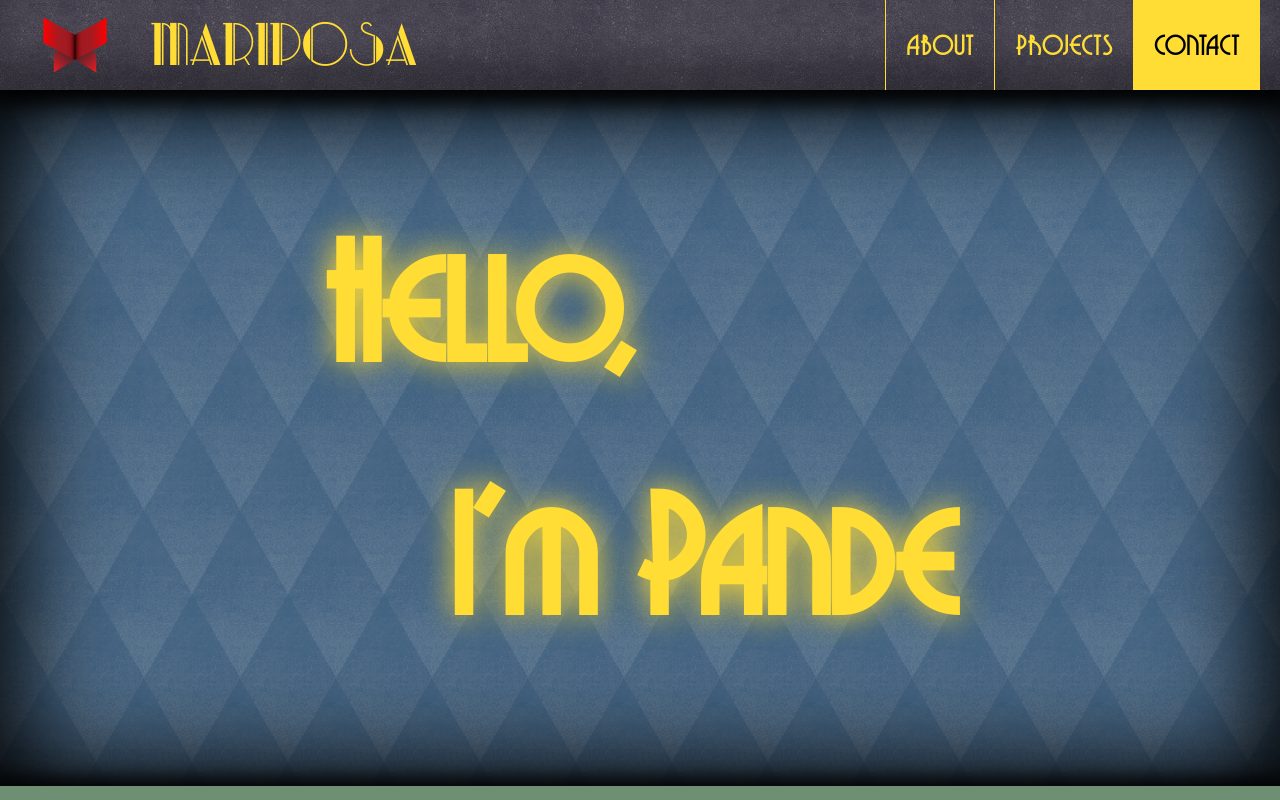
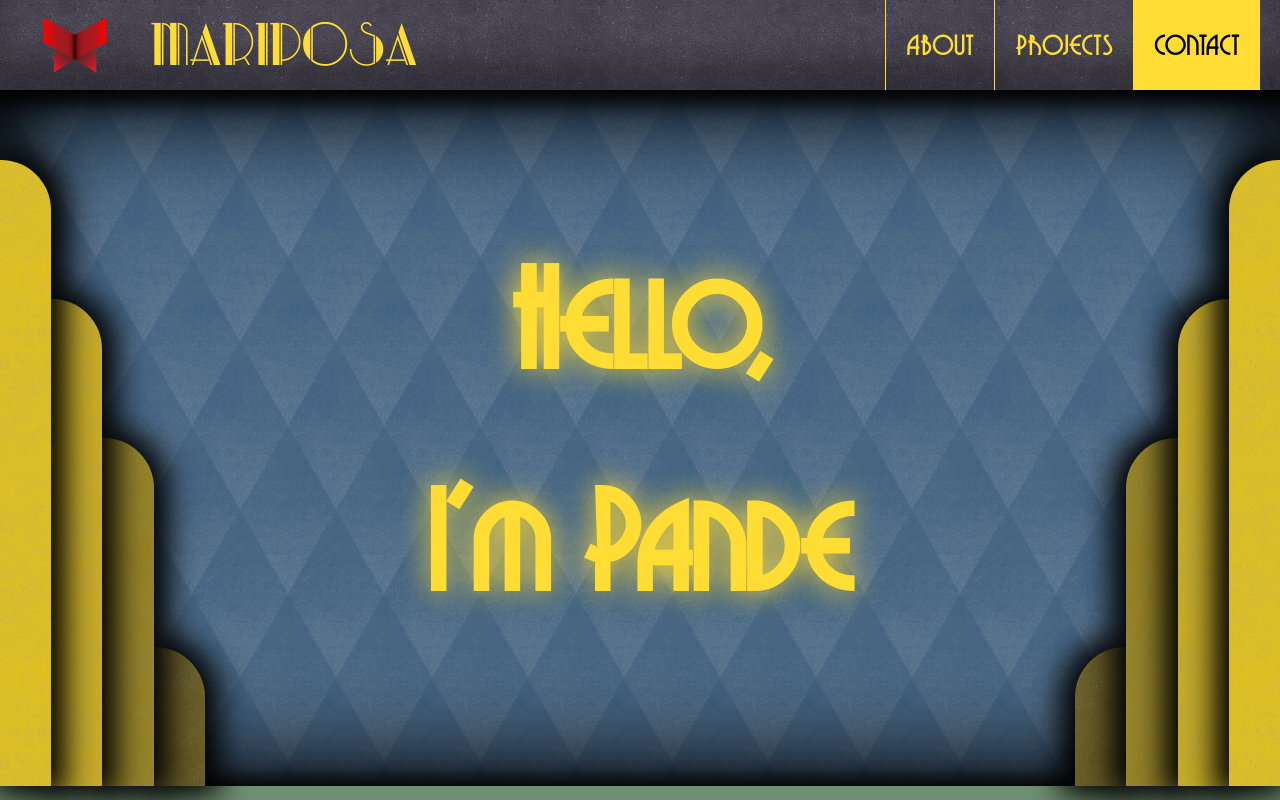
Before and after one commit to Duesenberg/personal-portfolio, a React (Create React App) app: page / in a window 1280 px wide. Shown: the top 800 px of the page. Built offline with nearby package versions, Linux system fonts and the light colour scheme.

Commit message:
Improve banner style
Added some borders on the sides of the banner & centered the text.

```diff
--- a/src/components/Banner.js
+++ b/src/components/Banner.js
@@ -7,10 +7,24 @@ export default function Banner () {
     <section
       className="banner"
       aria-label="banner">
-      <div>
-        <h1>Hello,</h1>
-        <h1>I'm Pande</h1>
-      </div>
+        <div className="borders left">
+          <div className="border left fourth" />
+          <div className="border left third" />
+          <div className="border left second" />
+          <div className="border left first" />
+        </div>
+
+        <div className="banner-title">
+          <h1>Hello,</h1>
+          <h1>I'm Pande</h1>
+        </div>
+
+        <div className="borders right">
+          <div className="border right fourth" />
+          <div className="border right third" />
+          <div className="border right second" />
+          <div className="border right first" />
+        </div>
     </section>
   )
 }
--- a/src/style/banner.scss
+++ b/src/style/banner.scss
@@ -62,10 +62,58 @@
       background-size: 7.5%;
       box-shadow: inset 0px 0px 100px 20px black;
       display: flex;
-      justify-content: center;
+      justify-content: space-between;
       align-items: center;
 
-      div {
+      div.borders {
+        display: flex;
+        align-items: end;
+        height: 100%;
+
+        &.left {
+          flex-direction: row-reverse;
+        }
+
+        .border {
+          position: relative;
+          height: 100%;
+          width: 4vw;
+          background-image: url('../images/mooning.png');
+
+
+          &.left {
+            box-shadow: 5px 0px 30px 10px black;
+            border-radius: 0 50px 0 0;
+          }
+
+          &.right {
+            box-shadow: -5px 0px 30px 10px black;
+            border-radius: 50px 0 0 0;
+          }
+
+          &.first {
+            background-color: rgb(251, 209, 0);
+            height: 90%;
+          }
+
+          &.second {
+            background-color: rgb(221, 184, 1);
+            height: 70%;
+          }
+
+          &.third {
+            background-color: rgb(154, 128, 0);
+            height: 50%;
+          }
+
+          &.fourth {
+            background-color: rgb(92, 77, 0);
+            height: 20%;
+          }
+        }
+      }
+
+      div.banner-title {
         display: flex;
         flex-direction: column;
         gap: 8vh;
@@ -75,12 +123,9 @@
           padding: 0;
 
           font-family: Grenadier;
-          font-size: calc(3.5rem + 8vw);
+          font-size: calc(3.5rem + 6vw);
+          text-align: center;
           animation: flicker 3s infinite;
-
-          &+ h1 {
-            padding-left: 10vw;
-          }
         }
       }
     }
```
